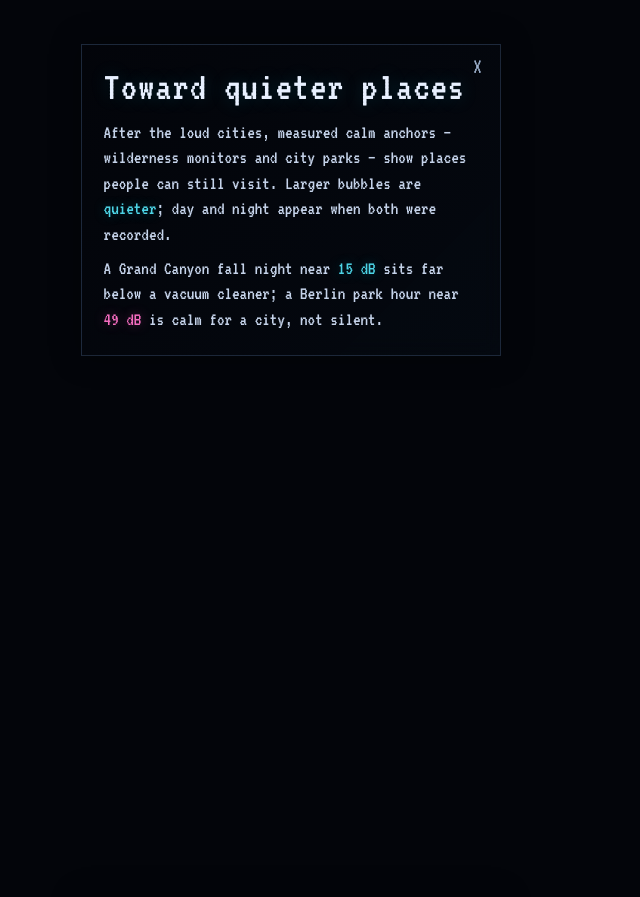
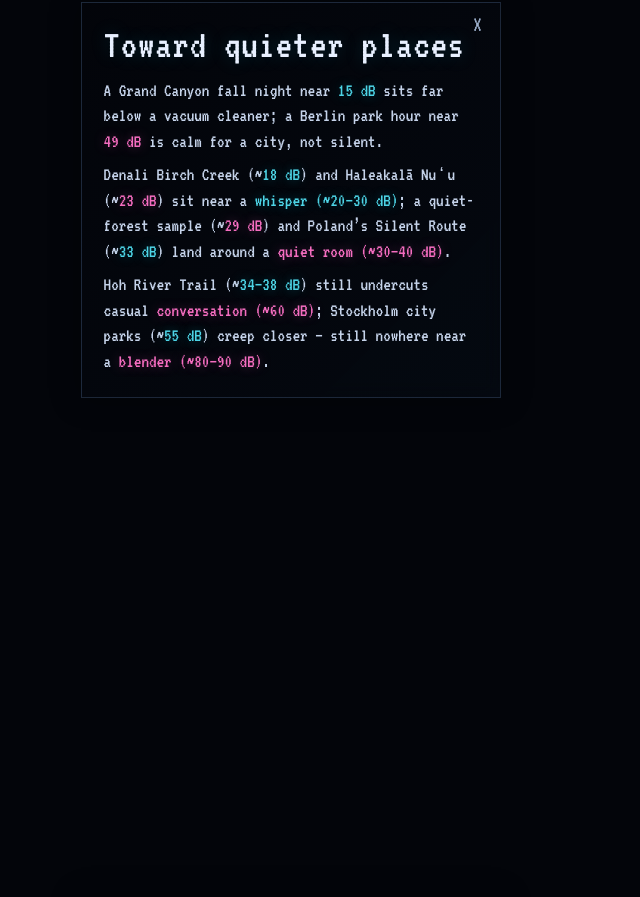
Before and after one commit to fotinidelig/noise-pollution-dataviz, a React (Vite) app in the folder app/: page / in a window 1280 px wide. Shown: the part 5800-6697 px from the top of the page, without its empty margins (0-640 px from the left). Built offline with nearby package versions, Linux system fonts and the light colour scheme; no server answers.

Commit message:
Rewrite calm story with common-sound compares
Keep the Grand Canyon / Berlin line; add whisper, quiet room,
conversation, and blender anchors tied to measured calm sites.

```diff
--- a/app/src/scrolly/buildSteps.ts
+++ b/app/src/scrolly/buildSteps.ts
@@ -147,8 +147,9 @@ export function buildSteps(m: StoryMetrics): StoryStep[] {
       title: 'Toward quieter places',
       questions: [],
       body: [
-        `After the loud cities, measured calm anchors — wilderness monitors and city parks — show places people can still visit. Larger bubbles are ${hi('quieter')}; day and night appear when both were recorded.`,
         `A Grand Canyon fall night near ${hi('15 dB')} sits far below a vacuum cleaner; a Berlin park hour near ${hi('49 dB')} is calm for a city, not silent.`,
+        `Denali Birch Creek (~${hi('18 dB')}) and Haleakalā Nuʻu (~${hi('23 dB')}) sit near a ${hi('whisper (~20–30 dB)')}; a quiet-forest sample (~${hi('29 dB')}) and Poland’s Silent Route (~${hi('33 dB')}) land around a ${hi('quiet room (~30–40 dB)')}.`,
+        `Hoh River Trail (~${hi('34–38 dB')}) still undercuts casual ${hi('conversation (~60 dB)')}; Stockholm city parks (~${hi('55 dB')}) creep closer — still nowhere near a ${hi('blender (~80–90 dB)')}.`,
       ],
       map: {
         center: [-40, 45],
```
